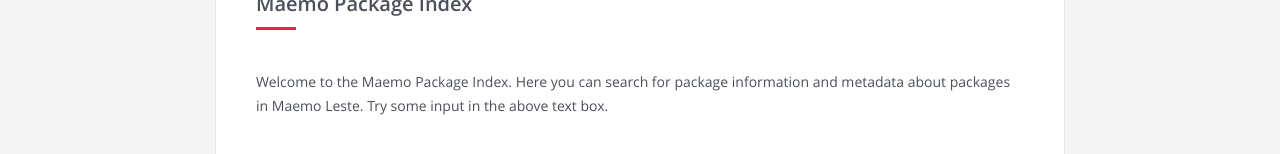
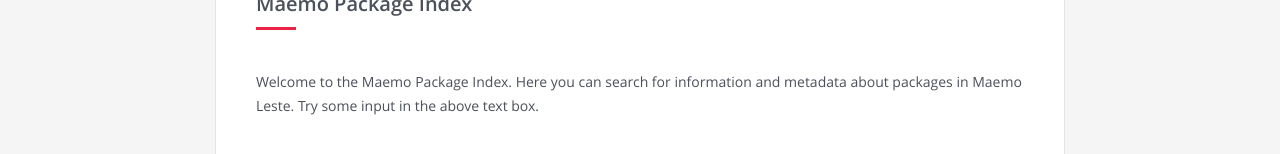
Before and after one commit to maemo-leste/mpi, a plain HTML site: page index.html in a window 1280 px wide. Shown: the part 244-398 px from the top of the page. Drawn offline with Linux system fonts and the light colour scheme; files that its build step writes are made by us from their sources; files whose address does not match are found by name.

Commit message:
Remove duplicate

```diff
--- a/index.html
+++ b/index.html
@@ -35,7 +35,7 @@
 
     <h2>Maemo Package Index</h2>
 
-    <p>Welcome to the Maemo Package Index. Here you can search for package
+    <p>Welcome to the Maemo Package Index. Here you can search for
     information and metadata about packages in Maemo Leste. Try some input in
     the above text box.</p>
 
```
